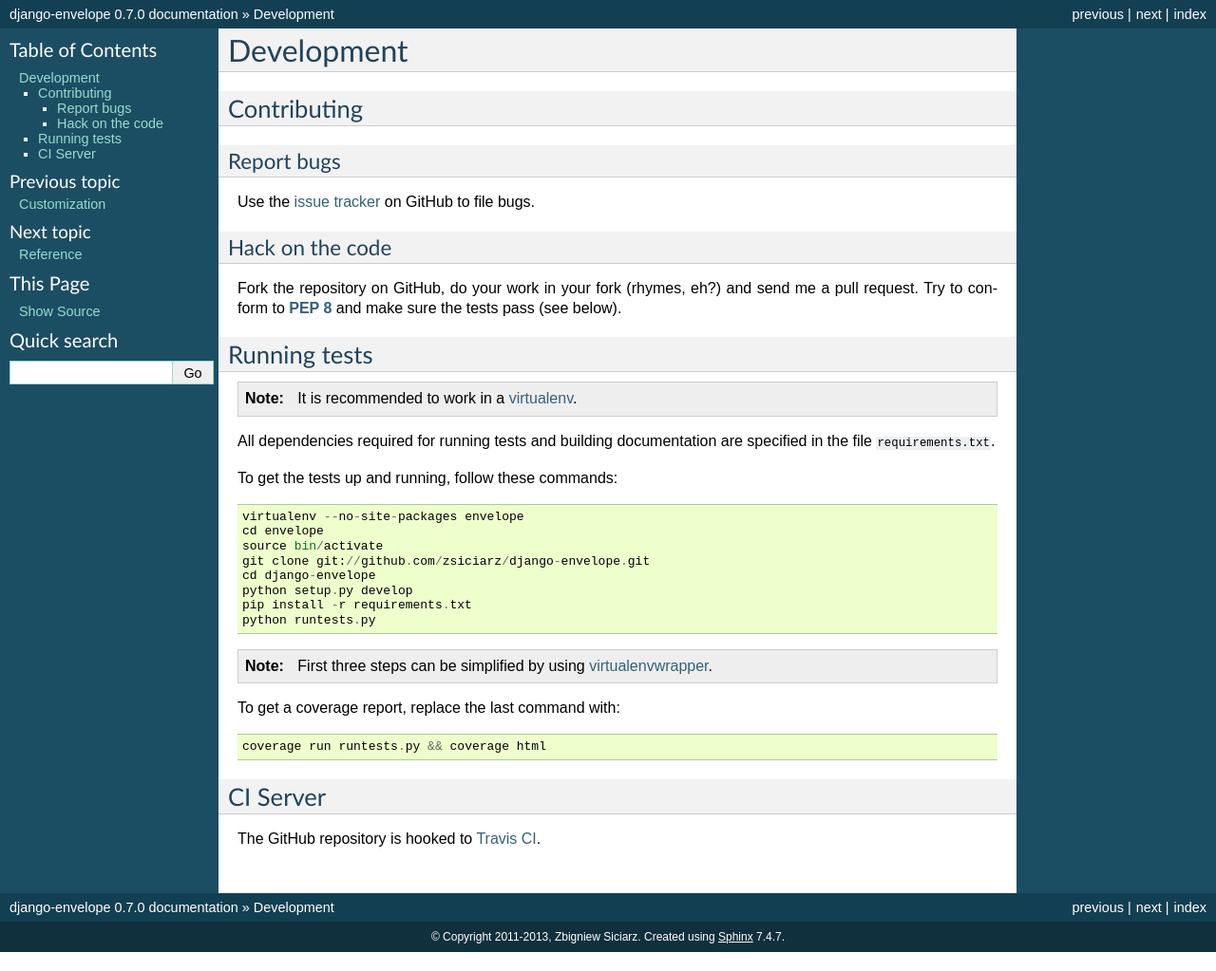
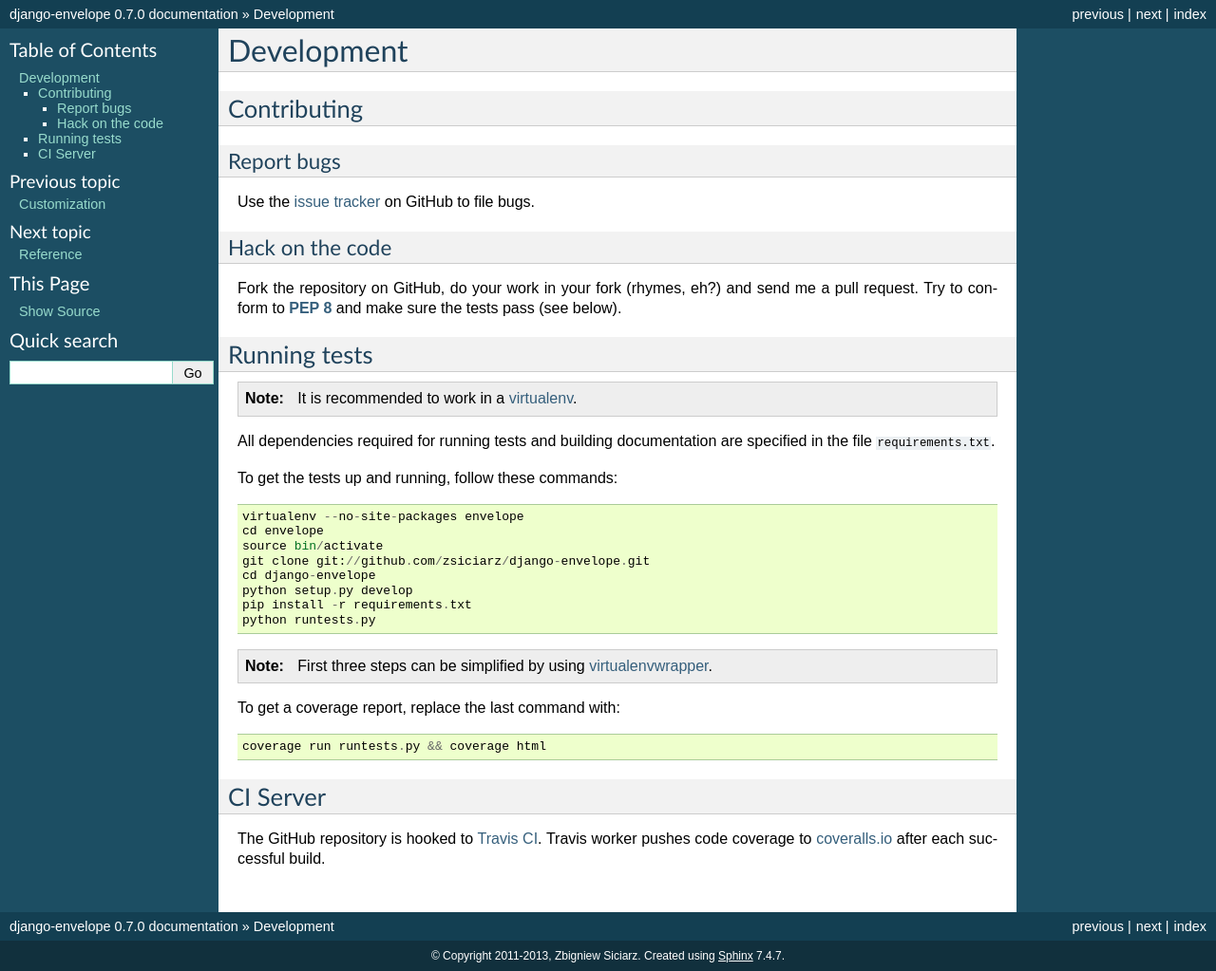
Before and after one commit to zsiciarz/django-envelope, a Sphinx documentation site: the page built from docs/development.rst, in a window 1280 px wide. Shown: the whole page at 95% size. Built offline with Sphinx 7.4.7, drawn with Linux system fonts in a browser that asks for light colours.

Commit message:
Mentioned coveralls in the docs.

```diff
--- a/docs/development.rst
+++ b/docs/development.rst
@@ -49,10 +49,12 @@ To get a coverage report, replace the last command with::
 CI Server
 =========
 
-The GitHub repository is hooked to `Travis CI`_.
+The GitHub repository is hooked to `Travis CI`_. Travis worker pushes code
+coverage to `coveralls.io`_ after each successful build.
 
 
 .. _`issue tracker`: https://github.com/zsiciarz/django-envelope/issues
 .. _virtualenv: http://www.virtualenv.org/
 .. _virtualenvwrapper: http://www.doughellmann.com/projects/virtualenvwrapper/
 .. _`Travis CI`: https://travis-ci.org/zsiciarz/django-envelope
+.. _`coveralls.io`: https://coveralls.io/r/zsiciarz/django-envelope
```
